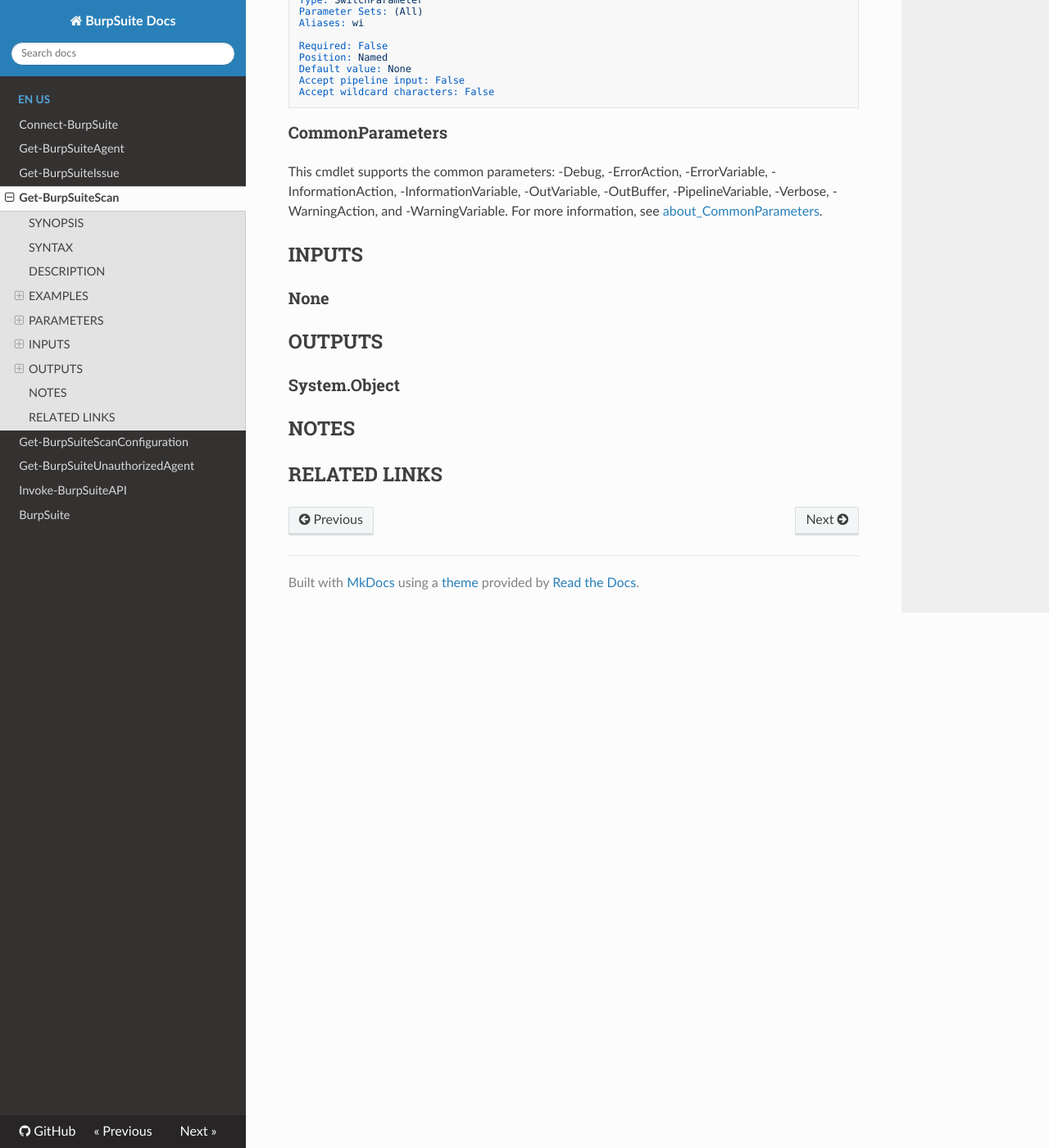
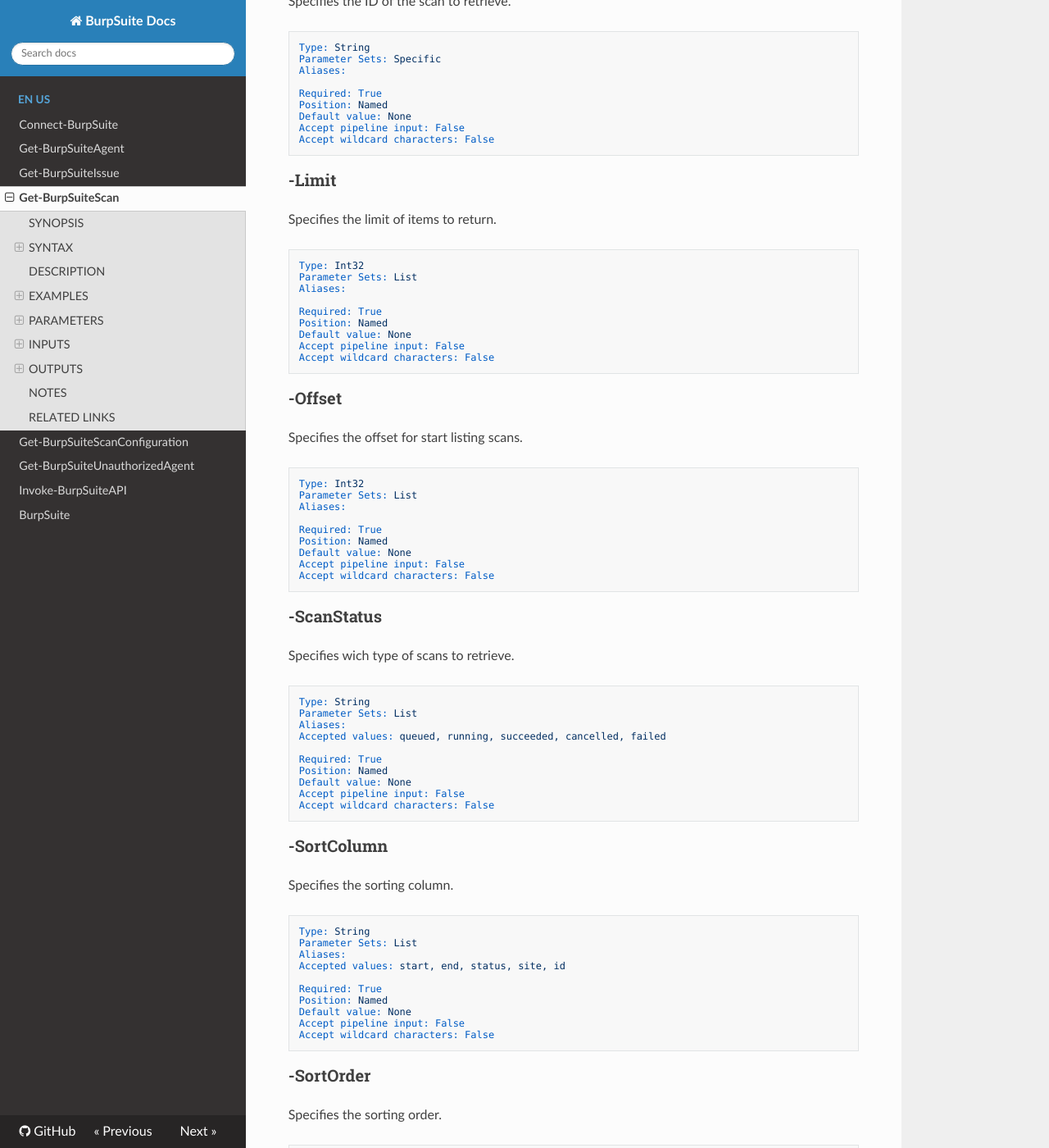
Before and after one commit to juniinacio/BurpSuite, an MkDocs documentation site: the page built from docs/en-US/Get-BurpSuiteScan.md, in a window 1280 px wide and 1400 px high, scrolled down 1396 px. Shown: the whole window at 82% size. Built offline with MkDocs 1.6.1, drawn with Linux system fonts in a browser that asks for light colours; nearby versions of some CDN libraries; some of the changed text lies outside the part shown.

Commit message:
Add listing of scans

````diff
--- a/docs/en-US/Get-BurpSuiteScan.md
+++ b/docs/en-US/Get-BurpSuiteScan.md
@@ -8,25 +8,39 @@ schema: 2.0.0
 # Get-BurpSuiteScan
 
 ## SYNOPSIS
-{{ Fill in the Synopsis }}
+Gets BurpSuite scans.
 
 ## SYNTAX
 
+### Specific (Default)
 ```
 Get-BurpSuiteScan -ID <String> [-WhatIf] [-Confirm] [<CommonParameters>]
 ```
 
+### List
+```
+Get-BurpSuiteScan -Offset <Int32> -Limit <Int32> -SortColumn <String> -SortOrder <String> -ScanStatus <String>
+ [-WhatIf] [-Confirm] [<CommonParameters>]
+```
+
 ## DESCRIPTION
-{{ Fill in the Description }}
+Gets BurpSuite scans.
 
 ## EXAMPLES
 
 ### Example 1
 ```powershell
-PS C:\> {{ Add example code here }}
+PS C:\> Get-BurpSuiteScan -ID 1
 ```
 
-{{ Add example description here }}
+This example shows how to get the scan with ID 1.
+
+### Example 2
+```powershell
+PS C:\> Get-BurpSuiteScan -Offset 1 -Limit 10 -SortColumn 'start' -SortOrder 'asc' -ScanStatus 'queued'
+```
+
+This example shows how to get a list of scans starting at offset 1.
 
 ## PARAMETERS
 
@@ -46,12 +60,90 @@ Accept wildcard characters: False
 ```
 
 ### -ID
-{{ Fill ID Description }}
+Specifies the ID of the scan to retrieve.
 
 ```yaml
 Type: String
-Parameter Sets: (All)
+Parameter Sets: Specific
 Aliases:
+
+Required: True
+Position: Named
+Default value: None
+Accept pipeline input: False
+Accept wildcard characters: False
+```
+
+### -Limit
+Specifies the limit of items to return.
+
+```yaml
+Type: Int32
+Parameter Sets: List
+Aliases:
+
+Required: True
+Position: Named
+Default value: None
+Accept pipeline input: False
+Accept wildcard characters: False
+```
+
+### -Offset
+Specifies the offset for start listing scans.
+
+```yaml
+Type: Int32
+Parameter Sets: List
+Aliases:
+
+Required: True
+Position: Named
+Default value: None
+Accept pipeline input: False
+Accept wildcard characters: False
+```
+
+### -ScanStatus
+Specifies wich type of scans to retrieve.
+
+```yaml
+Type: String
+Parameter Sets: List
+Aliases:
+Accepted values: queued, running, succeeded, cancelled, failed
+
+Required: True
+Position: Named
+Default value: None
+Accept pipeline input: False
+Accept wildcard characters: False
+```
+
+### -SortColumn
+Specifies the sorting column.
+
+```yaml
+Type: String
+Parameter Sets: List
+Aliases:
+Accepted values: start, end, status, site, id
+
+Required: True
+Position: Named
+Default value: None
+Accept pipeline input: False
+Accept wildcard characters: False
+```
+
+### -SortOrder
+Specifies the sorting order.
+
+```yaml
+Type: String
+Parameter Sets: List
+Aliases:
+Accepted values: asc, desc
 
 Required: True
 Position: Named
````
Also changed, not shown: 3 other files.
